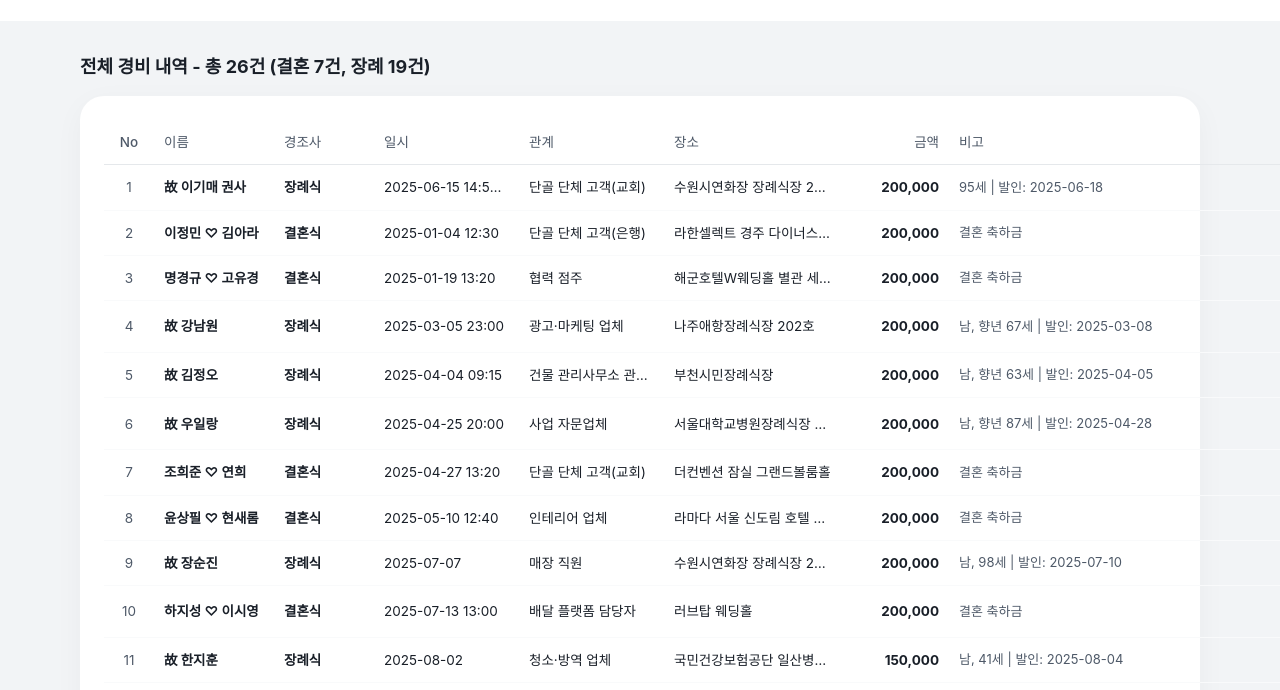
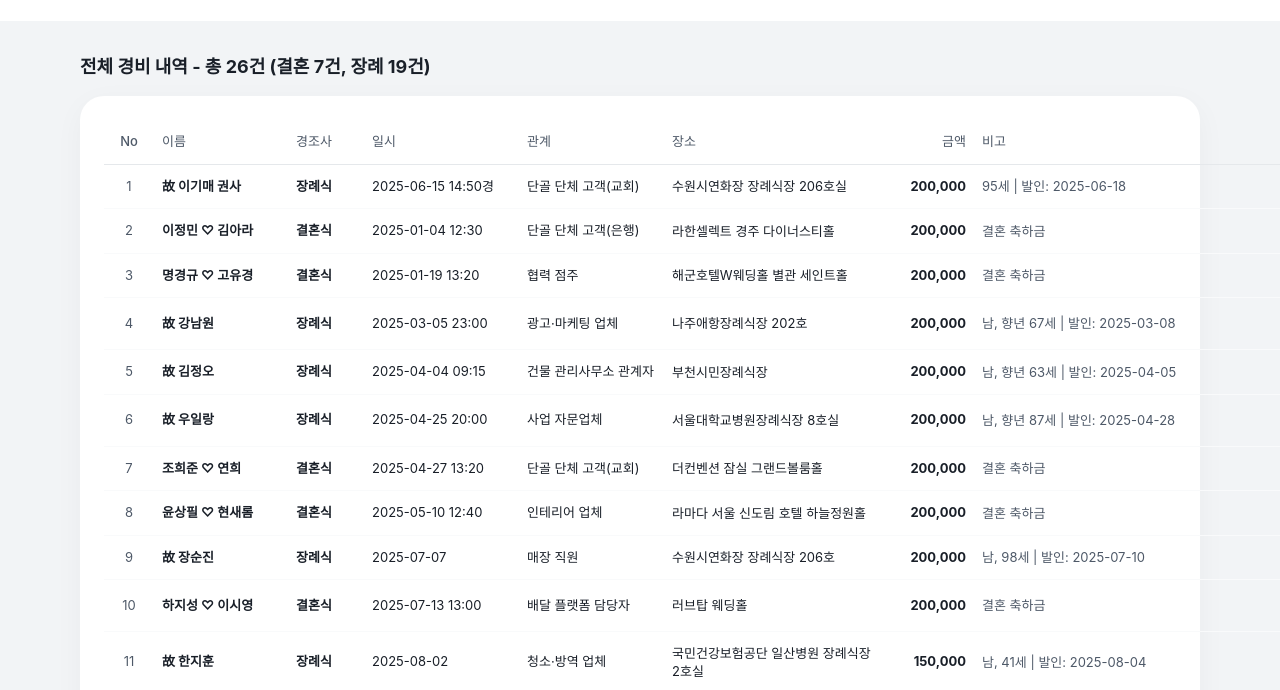
Before and after one commit to heekeunlee/events_2025, a website built with Vite: page index.html in a window 1280 px wide. Shown: the part 85-775 px from the top of the page. Built offline with nearby package versions, Linux system fonts and the light colour scheme.

Commit message:
fix: resolve text clipping in date and location columns

```diff
--- a/style.css
+++ b/style.css
@@ -102,9 +102,10 @@ table {
 }
 
 th, td {
-    padding: 12px 10px; /* Optimized padding for 1-page fit */
-    font-size: 13.5px;   /* Optimized font size for 1-page fit */
+    padding: 12px 8px; /* Slightly tighter padding */
+    font-size: 13px;   /* Consistent font size for better fit */
     border-bottom: 1px solid #F9FAFB;
+    vertical-align: middle;
 }
 
 th {
@@ -114,16 +115,16 @@ th {
     border-bottom: 1px solid var(--toss-border);
 }
 
-/* Precise Column Widths (Total: 1200px) */
-th:nth-child(1), td:nth-child(1) { width: 40px; text-align: center; }
-th:nth-child(2), td:nth-child(2) { width: 120px; }
-th:nth-child(3), td:nth-child(3) { width: 65px; }
-th:nth-child(4), td:nth-child(4) { width: 145px; }
-th:nth-child(5), td:nth-child(5) { width: 145px; }
-th:nth-child(6), td:nth-child(6) { width: 180px; }
-th:nth-child(7), td:nth-child(7) { width: 105px; text-align: right; } /* Widened for sum */
-th:nth-child(8), td:nth-child(8) { width: 340px; }
-th:nth-child(9), td:nth-child(9) { width: 60px; text-align: center; }
+/* Optimized Column Widths (Total: 1200px) */
+th:nth-child(1), td:nth-child(1) { width: 35px; text-align: center; } /* No */
+th:nth-child(2), td:nth-child(2) { width: 110px; } /* Name */
+th:nth-child(3), td:nth-child(3) { width: 60px; text-align: center; } /* Type */
+th:nth-child(4), td:nth-child(4) { width: 155px; } /* Date - Widened */
+th:nth-child(5), td:nth-child(5) { width: 145px; } /* Relation */
+th:nth-child(6), td:nth-child(6) { width: 220px; } /* Location - Widened */
+th:nth-child(7), td:nth-child(7) { width: 90px; text-align: right; } /* Amount */
+th:nth-child(8), td:nth-child(8) { width: 335px; } /* Remarks */
+th:nth-child(9), td:nth-child(9) { width: 50px; text-align: center; } /* Attach */
 
 td {
     white-space: nowrap;
@@ -132,11 +133,15 @@ td {
 }
 
 td:nth-child(2) { font-weight: 600; }
-td:nth-child(8) {
+
+/* Allow wrapping for long text to avoid '...' */
+td:nth-child(6), td:nth-child(8) {
     white-space: normal;
     word-break: keep-all;
-    font-size: 12px;
+    line-height: 1.4;
 }
+
+td:nth-child(8) { font-size: 12px; }
 
 /* Fix Sum Overflow (Red Circle Issue) */
 .table-footer-row td {
```
